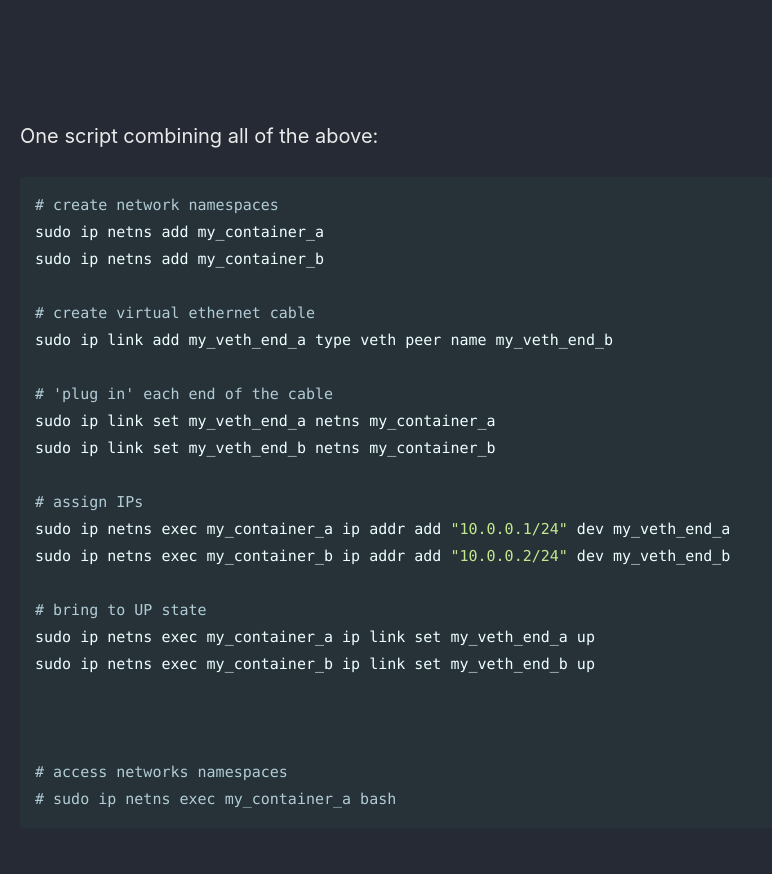
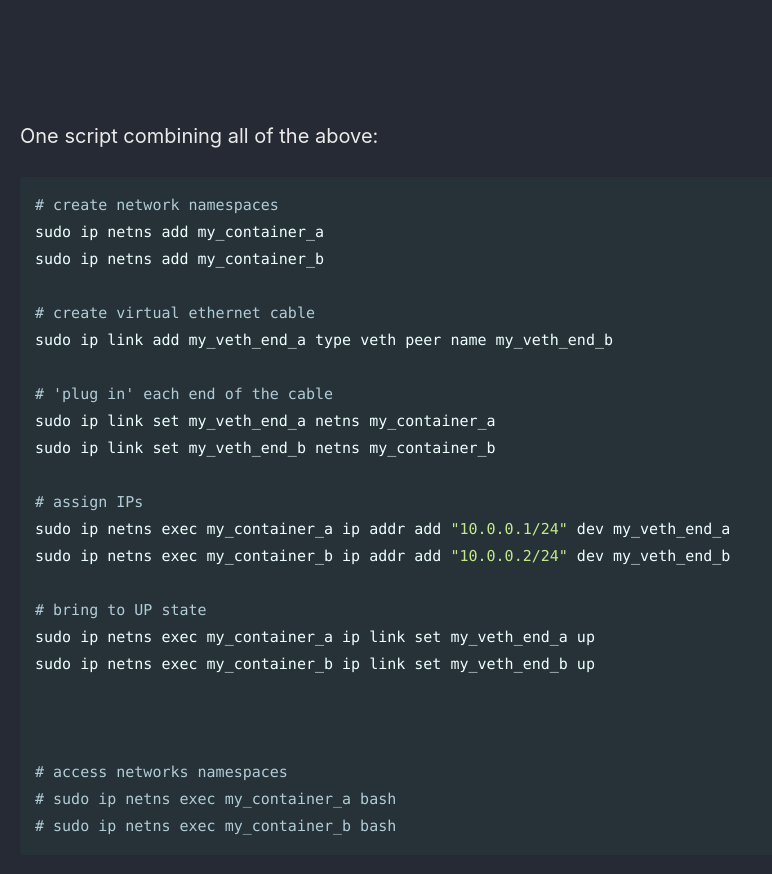
Before and after one commit to Connor-McCartney/Connor-McCartney.github.io, a Jekyll site: the page built from _pages/misc/LinuxNetworkNamespaces.md, in a window 1280 px wide and 900 px high, scrolled down 3580 px. Shown: the top 874 px of the window, without its empty margins (0-772 px from the left). Built offline with Jekyll 4.4.1, drawn with Linux system fonts in a browser that asks for light colours; cached includes are drawn as plain includes.

Commit message:
Update LinuxNetworkNamespaces.md

````diff
--- a/_pages/misc/LinuxNetworkNamespaces.md
+++ b/_pages/misc/LinuxNetworkNamespaces.md
@@ -194,4 +194,5 @@ sudo ip netns exec my_container_b ip link set my_veth_end_b up
 
 # access networks namespaces
 # sudo ip netns exec my_container_a bash
+# sudo ip netns exec my_container_b bash
 ```
````
